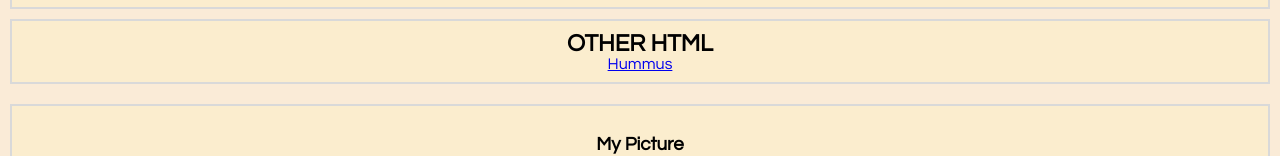
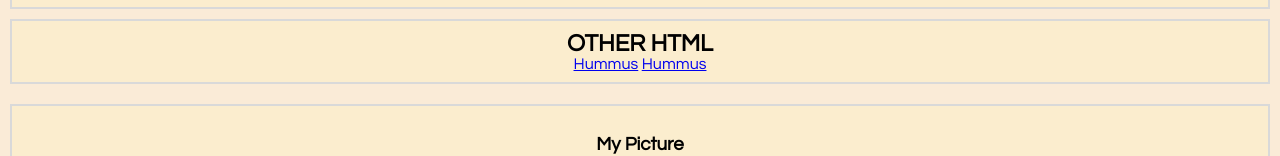
Before and after one commit to ramos027/WebsiteLayout, a plain HTML site: page index.html in a window 1280 px wide. Shown: the part 328-484 px from the top of the page. Drawn offline with Linux system fonts and the light colour scheme.

Commit message:
Update index.html

```diff
--- a/index.html
+++ b/index.html
@@ -35,6 +35,7 @@
         <article>
 			<h2>OTHER HTML</h2>
             <a href="h.html">Hummus</a>
+	    <a href="r.html">Hummus</a>
             </div>
         </center>
 		</article>
```
